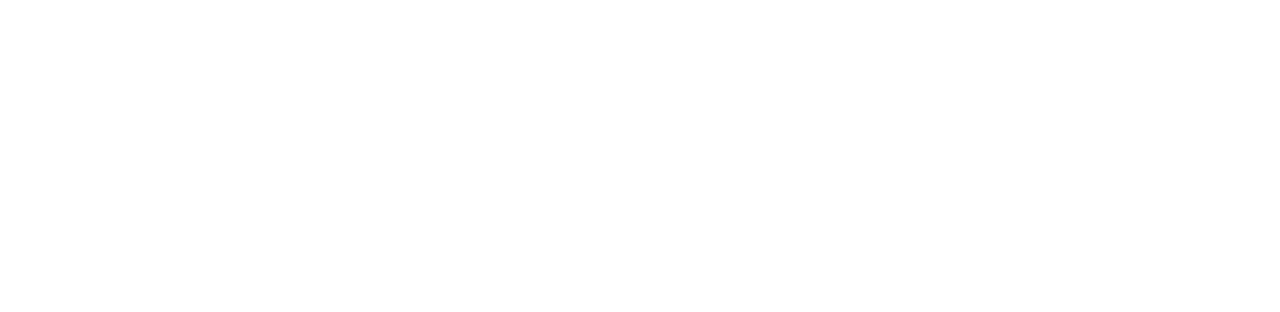
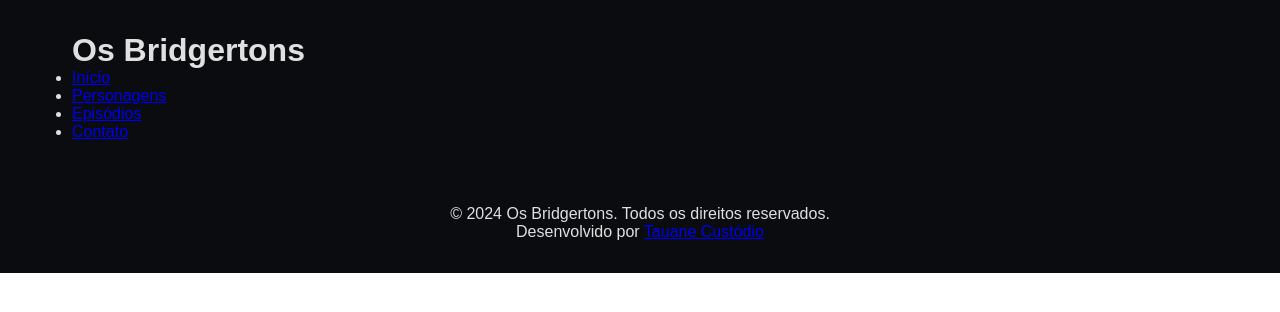
Before and after one commit to tauanecustodio/landing-page-os-bridgertons, a website: page index.html in a window 1280 px wide. Drawn offline with nearby package versions, Linux system fonts and the light colour scheme; files that its build step writes are made by us from their sources.

Commit message:
feat: add header and footer

```diff
--- a/index.html
+++ b/index.html
@@ -3,9 +3,49 @@
 <head>
     <meta charset="UTF-8">
     <meta name="viewport" content="width=device-width, initial-scale=1.0">
+    <link
+        rel="stylesheet"
+        href="https://cdnjs.cloudflare.com/ajax/libs/font-awesome/6.6.0/css/all.min.css"
+        integrity="sha512-Kc323vGBEqzTmouAECnVceyQqyqdsSiqLQISBL29aUW4U/M7pSPA/gEUZQqv1cwx4OnYxTxve5UMg5GT6L4JJg=="
+        crossorigin="anonymous"
+        referrerpolicy="no-referrer"
+    />
+    <link rel="stylesheet" href="style/main.css">
     <title>Os Bridgertons</title>
 </head>
 <body>
+    <header class="header">
+        <div class="container">
+            <h1 class="header__title">Os Bridgertons</h1>
+            <ul class="header_nav">
+                <li class="header_nav-item"><a href="#">Início</a></li>
+                <li class="header_nav-item"><a href="#">Personagens</a></li>
+                <li class="header_nav-item"><a href="#">Episódios</a></li>
+                <li class="header_nav-item"><a href="#">Contato</a></li>
+            </ul>
+        </div>
+    </header>
+
+    <main class="main">
+
+    </main>
+
+    <footer class="footer">
+        <div class="container">
+            <p class="footer__copyright">
+                &copy; 2024 Os Bridgertons. Todos os direitos reservados.
+            </p>
+            <p class="footer__link">
+                Desenvolvido por
+                <a
+                href="https://github.com/tauanecustodio"
+                target="_blank"
+                title="Ir para o perfil do Github Tauane Custódio"
+                >Tauane Custódio
+                </a>
+            </p>
+        </div>
+    </footer>
 
 </body>
 </html>
--- /dev/null
+++ b/style/main.sass
@@ -0,0 +1,37 @@
+$color-bg-header-footer: #0b0c10
+$color-bg-sections-even: #1f2833
+$color-bg-sections-odd: #121212
+
+$color-text-main: #e0e0e0
+
+*
+	margin: 0
+	padding: 0
+	box-sizing: border-box
+
+.container
+	max-width: 1200px
+	margin: 0 auto
+	padding: 2rem
+
+body
+	font-family: 'Arial', sans-serif
+	color: $color-text-main
+
+// ------------ header ------------
+
+.header
+	background-color: $color-bg-header-footer
+
+// ------------ main ------------
+
+.main section:nth-child(even)
+	background-color: $color-bg-sections-even
+.main section:nth-child(odd)
+	background-color: $color-bg-sections-odd
+
+// ------------ footer ------------
+
+.footer
+	text-align: center
+	background-color: $color-bg-header-footer
```
